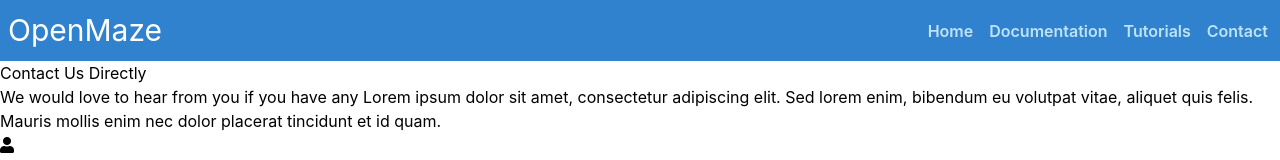
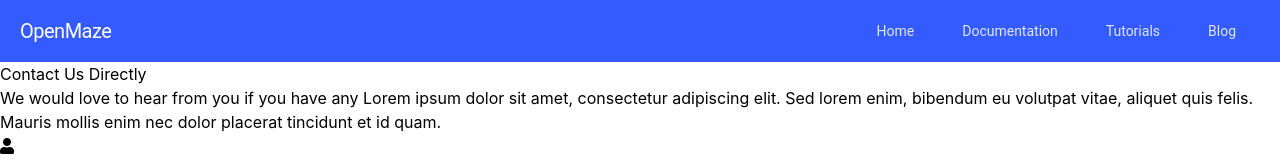
Before and after one commit to KyleAlsburyNealy/OpenMaze-Website, a Next.js app: page /contact in a window 1280 px wide. Shown: the top 160 px of the page. Built offline with nearby package versions, Linux system fonts and the light colour scheme.

Commit message:
navbar refactor + added blue color theme from figma

```diff
--- a/components/navbar.js
+++ b/components/navbar.js
@@ -17,36 +17,57 @@ const getStyle = (line) => {
 
 class Navbar extends Component {
 
-    state = { burger: true }
+    state = {
+        // start with the menu closed
+        burger: false
+    }
 
     burgerOpen = () => {
         this.setState({ burger: !this.state.burger })
-        console.log(this.state);
     }
 
     render() {
         return (
-            <nav className="h-18 bg-blue-600 items-center font-sans sm:flex sm:justify-between items-center">
-                <div className="flex justify-between items-center p-2">
-                    <div>
-                        <Link href="/"><a><h1 className="text-white text-2xl sm:text-3xl">OpenMaze</h1></a></Link>
-                    </div>
-                    <div className="sm:hidden burger h-5 w-5 mr-5" style={{ cursor: 'pointer' }} onClick={this.burgerOpen}>
-                        <div className={burgerLineStyle} style={{...(this.state.burger ? {} : getStyle(1)), transition: 'all 0.3s ease'}}></div>
-                        <div className={burgerLineStyle} style={{...(this.state.burger ? {} : getStyle(2)), transition: 'all 0.3s ease'}} ></div>
-                        <div className={burgerLineStyle} style={{...(this.state.burger ? {} : getStyle(3)), transition: 'all 0.3s ease'}} ></div>
+            <nav className="flex items-center justify-between flex-wrap bg-blue-900 px-5 py-4 font-roboto">
+                <div className="flex items-center flex-shrink-0 text-white mr-6">
+                    <span className="text-xl tracking-tight">OpenMaze</span>
+                </div>
+                <div className="block lg:hidden">
+                    <button onClick={this.burgerOpen} className="flex items-center px-3 text-blue-100 hover:text-white hover:border-white">
+                        <svg className="fill-current h-5 w-5" viewBox="0 0 24 24" xmlns="http://www.w3.org/2000/svg"><title>Menu</title>
+                            {this.state.burger ? (
+                                <path fill-rule="evenodd" d="M18.278 16.864a1 1 0 0 1-1.414 1.414l-4.829-4.828-4.828 4.828a1 1 0 0 1-1.414-1.414l4.828-4.829-4.828-4.828a1 1 0 0 1 1.414-1.414l4.829 4.828 4.828-4.828a1 1 0 1 1 1.414 1.414l-4.828 4.829 4.828 4.828z" />
+                            ) : (
+                                    <path fill-rule="evenodd" d="M4 5h16a1 1 0 0 1 0 2H4a1 1 0 1 1 0-2zm0 6h16a1 1 0 0 1 0 2H4a1 1 0 0 1 0-2zm0 6h16a1 1 0 0 1 0 2H4a1 1 0 0 1 0-2z" />
+                                )}
+                        </svg>
+                    </button>
+                </div>
+                <div className={`${this.state.burger ? "block" : "hidden"} w-full block lg:flex lg:items-center lg:w-auto`}>
+                    <div className="text-sm lg:flex-grow">
+                        <Link href="/">
+                            <a class="block mt-4 lg:inline-block lg:mt-0 text-blue-200 hover:text-white mr-12">
+                                Home
+                            </a>
+                        </Link>
+                        <Link href="/documentation">
+                            <a class="block mt-4 lg:inline-block lg:mt-0 text-blue-200 hover:text-white mr-12">
+                                Documentation
+                        </a>
+                        </Link>
+                        <Link href="/tutorials">
+                            <a class="block mt-4 lg:inline-block lg:mt-0 text-blue-200 hover:text-white mr-12">
+                                Tutorials
+                            </a>
+                        </Link>
+                        <Link href="/contacts">
+                            <a class="block mt-4 lg:inline-block lg:mt-0 text-blue-200 hover:text-white mr-6">
+                                Blog
+                        </a>
+                        </Link>
                     </div>
                 </div>
-
-                <div className={`${this.state.burger ? "hidden" : "pl-1 pb-3 text-s"} sm:block sm:flex sm:mr-2`}>
-                    <Link href="/"><a className="block font-semibold text-blue-200 rounded px-1 py-1 hover:bg-blue-700 sm:ml-2">Home</a></Link>
-                    <Link href="/documentation"><a className="block font-semibold text-blue-200 rounded px-1 py-1 hover:bg-blue-700 sm:ml-2">Documentation</a></Link>
-                    <Link href="/tutorials"><a className="block font-semibold text-blue-200 rounded px-1 py-1 hover:bg-blue-700 sm:ml-2">Tutorials</a></Link>
-                    <Link href="/contact"><a className="block font-semibold text-blue-200 rounded px-1 py-1 hover:bg-blue-700 sm:ml-2">Contact</a></Link>
-                </div>
-
             </nav>
-
         )
     }
 }
```
Also changed, not shown: tailwind.js.
